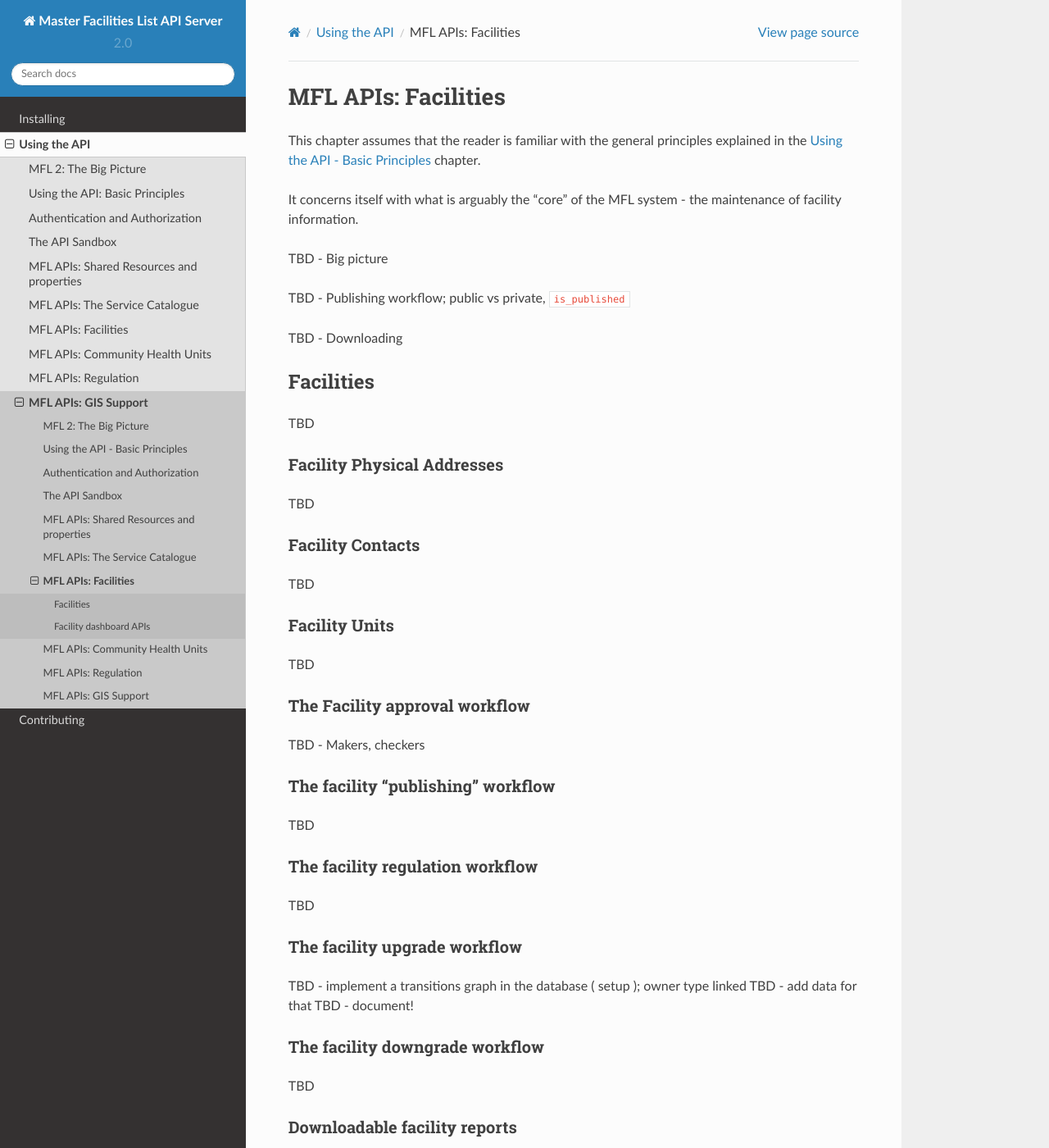
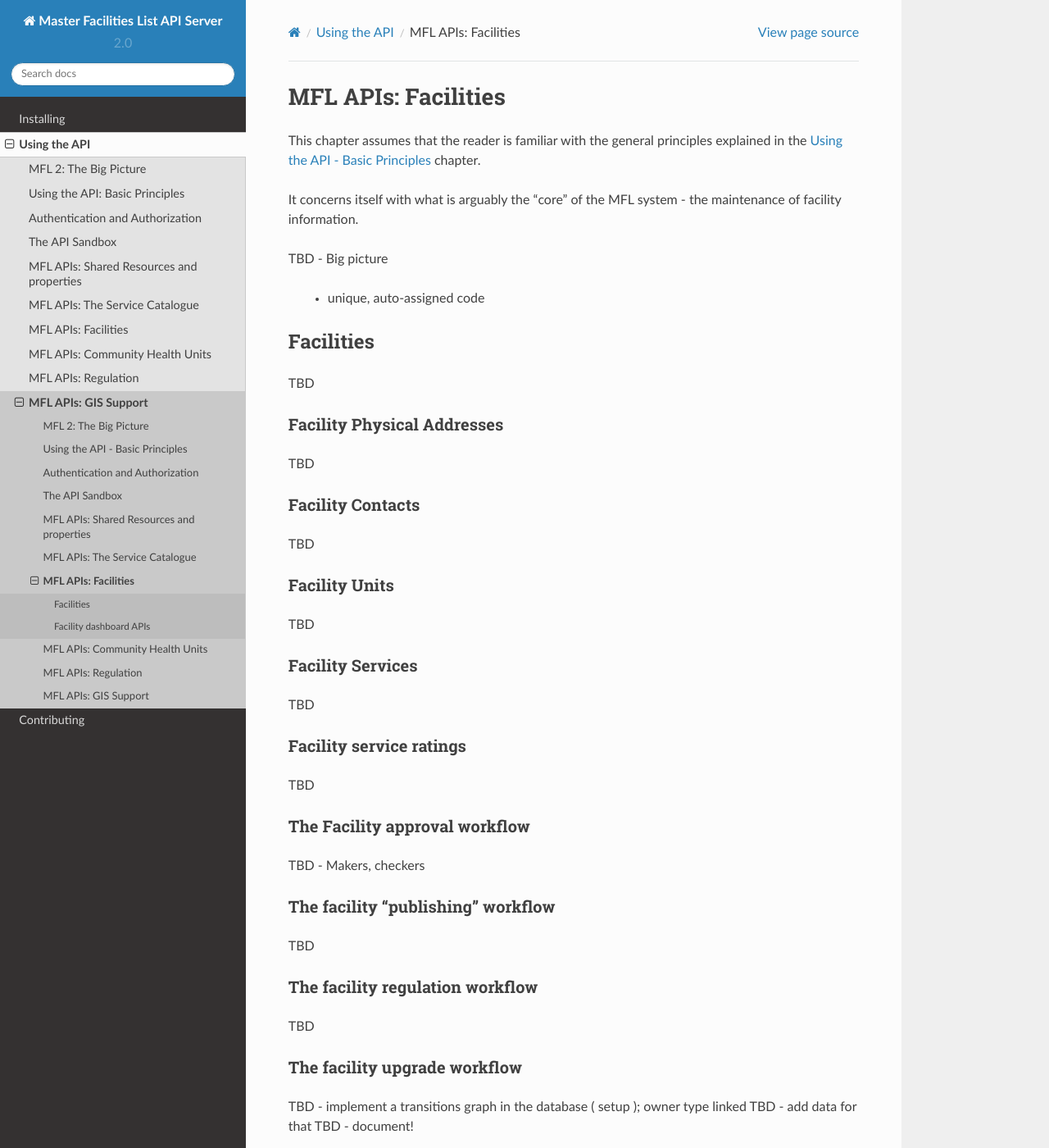
Before and after one commit to MasterFacilityList/mfl_api, a Sphinx documentation site: the page built from docs/getting_started/facilities.rst, in a window 1280 px wide and 1400 px high. Shown: the whole window at 82% size. Built offline with Sphinx 7.4.7 and the Read the Docs theme 2.0.0, drawn with Linux system fonts in a browser that asks for light colours.

Commit message:
Added note on service codes

```diff
--- a/docs/getting_started/facilities.rst
+++ b/docs/getting_started/facilities.rst
@@ -8,9 +8,7 @@
 
 TBD - Big picture
 
-TBD - Publishing workflow; public vs private, ``is_published``
-
-TBD - Downloading
+    * unique, auto-assigned code
 
 Facilities
 -------------
@@ -26,6 +24,14 @@
 
 Facility Units
 ++++++++++++++++
+TBD
+
+Facility Services
+++++++++++++++++++++
+TBD
+
+Facility service ratings
++++++++++++++++++++++++++++
 TBD
 
 The Facility approval workflow
--- a/docs/getting_started/services.rst
+++ b/docs/getting_started/services.rst
@@ -59,6 +59,12 @@
         "abbreviation": "ANS",
         "category": "2bdfd814-5cba-4673-916e-96b6a98cf1c9"
     }
+
+.. note::
+
+    Services get auto-assigned ``code`` s. A service code is immutable once
+    issued. The service codes are expected to become a standard identifier for
+    services.
 
 Options and service options
 -----------------------------
```
